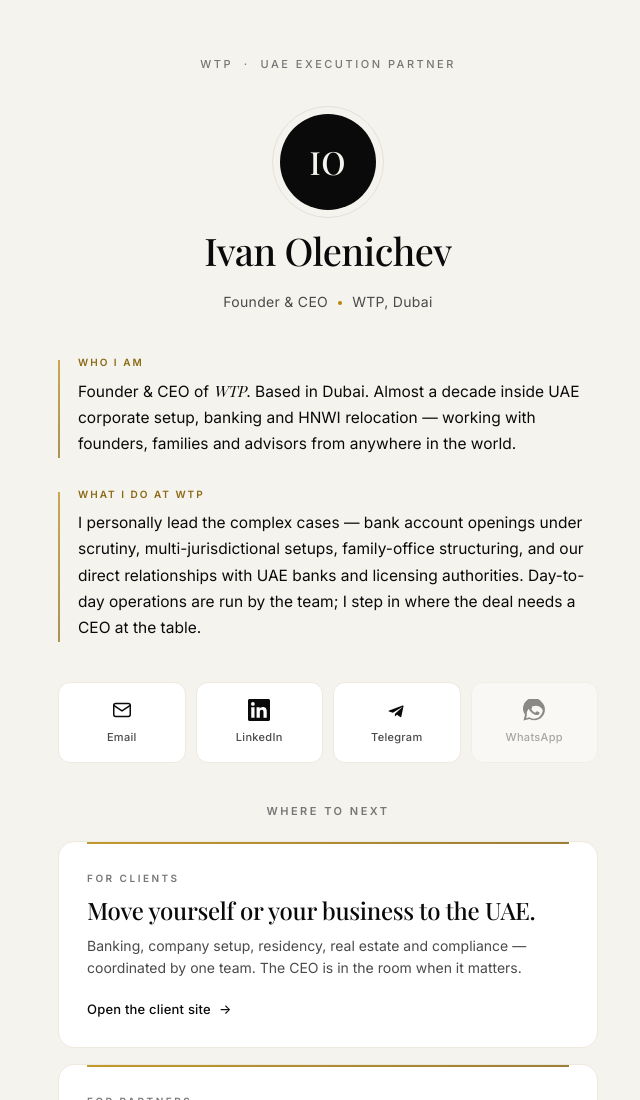
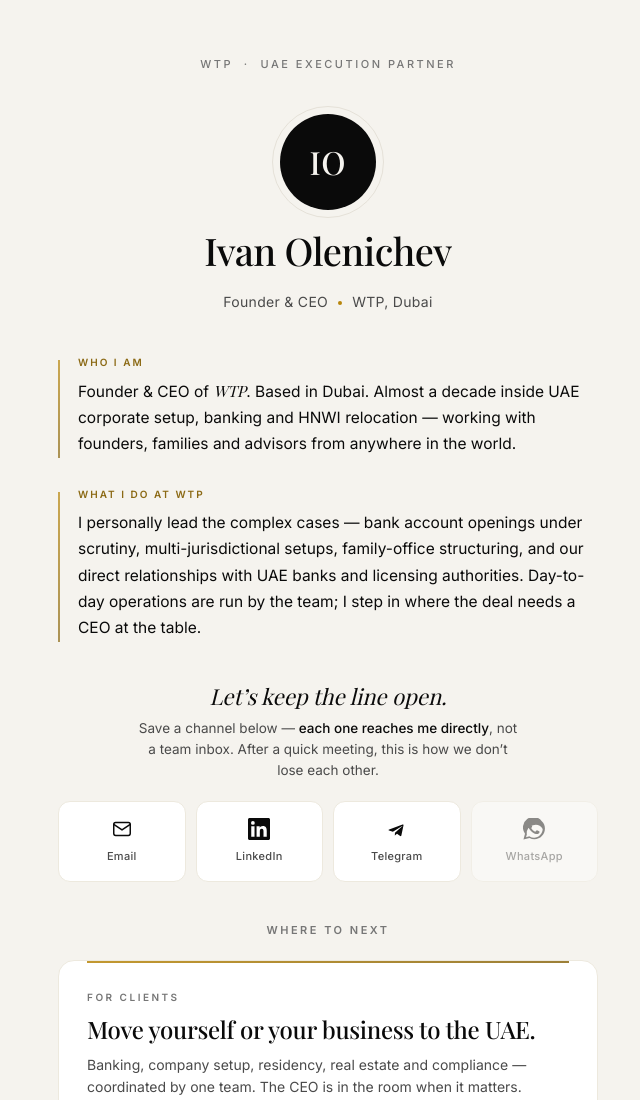
Before and after one commit to lebedevPMM/wtp-ceo, a plain HTML site: page index.html in a window 1280 px wide. Shown: the top 1100 px of the page, without its empty margins (312-952 px from the left). Drawn offline with nearby package versions, Linux system fonts and the light colour scheme; a web font is replaced by a local one.

Commit message:
feat: add 'Let's keep the line open' mini-CTA above contact channels

```diff
--- a/index.html
+++ b/index.html
@@ -169,6 +169,40 @@
       font-style: italic;
       font-weight: 400;
       color: var(--text-primary);
+    }
+
+    /* Contact section (lead + channels) */
+    .contact {
+      display: flex;
+      flex-direction: column;
+      gap: 20px;
+    }
+
+    .contact-lead {
+      text-align: center;
+    }
+
+    .contact-lead .lead-line {
+      font-family: var(--font-serif);
+      font-style: italic;
+      font-size: 22px;
+      font-weight: 400;
+      line-height: 1.3;
+      color: var(--text-primary);
+      margin-bottom: 8px;
+    }
+
+    .contact-lead .lead-sub {
+      font-size: 13.5px;
+      line-height: 1.55;
+      color: var(--text-secondary);
+      max-width: 380px;
+      margin: 0 auto;
+    }
+
+    .contact-lead .lead-sub strong {
+      color: var(--text-primary);
+      font-weight: 500;
     }
 
     /* Contact channels */
@@ -413,7 +447,13 @@
       </div>
     </section>
 
-    <section class="channels" aria-label="Direct contact channels">
+    <section class="contact" aria-label="Stay in touch">
+      <div class="contact-lead">
+        <p class="lead-line">Let&rsquo;s keep the line open.</p>
+        <p class="lead-sub">Save a channel below &mdash; <strong>each one reaches me directly</strong>, not a team inbox. After a quick meeting, this is how we don&rsquo;t lose each other.</p>
+      </div>
+
+      <div class="channels" aria-label="Direct contact channels">
       <a class="channel" href="mailto:ivan@wtpbrokers.com" aria-label="Email Ivan">
         <svg viewBox="0 0 24 24" fill="none" stroke="currentColor" stroke-width="1.6" stroke-linecap="round" stroke-linejoin="round"><rect x="3" y="5" width="18" height="14" rx="2"/><path d="m3 7 9 6 9-6"/></svg>
         <span>Email</span>
@@ -430,6 +470,7 @@
         <svg viewBox="0 0 24 24" fill="currentColor"><path d="M17.47 14.38c-.3-.15-1.76-.87-2.04-.97-.27-.1-.47-.15-.67.15-.2.3-.77.97-.95 1.17-.17.2-.35.22-.65.07-.3-.15-1.27-.47-2.42-1.5-.9-.8-1.5-1.78-1.67-2.08-.17-.3-.02-.46.13-.61.13-.13.3-.35.45-.52.15-.17.2-.3.3-.5.1-.2.05-.37-.02-.52-.07-.15-.67-1.62-.92-2.22-.24-.58-.49-.5-.67-.51l-.57-.01c-.2 0-.52.07-.79.37-.27.3-1.04 1.02-1.04 2.49 0 1.47 1.07 2.89 1.22 3.09.15.2 2.1 3.21 5.09 4.5.71.31 1.27.49 1.7.63.71.23 1.36.2 1.87.12.57-.08 1.76-.72 2-1.41.25-.7.25-1.29.17-1.41-.07-.12-.27-.2-.57-.35zM12.04 21.5h-.01a9.4 9.4 0 0 1-4.79-1.31l-.34-.2-3.56.93.95-3.47-.22-.36A9.4 9.4 0 0 1 21.46 12c0 5.2-4.23 9.4-9.42 9.5zM20.52 3.45A11.36 11.36 0 0 0 2.18 17.07L.5 23.5l6.59-1.73a11.4 11.4 0 0 0 5.44 1.39h.01c6.27 0 11.38-5.1 11.38-11.38a11.3 11.3 0 0 0-3.4-8.33z"/></svg>
         <span>WhatsApp</span>
       </span>
+      </div>
     </section>
 
     <section class="audiences" aria-label="Choose your path">
```
